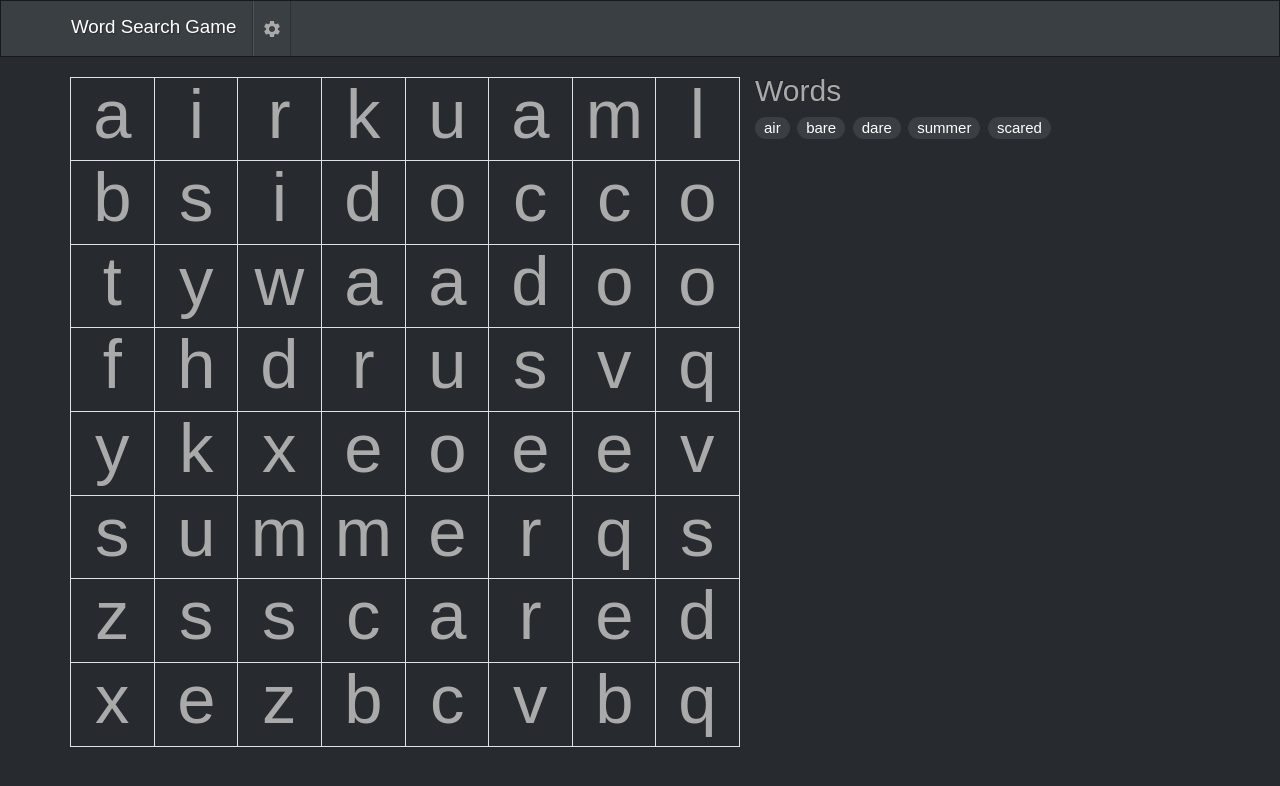
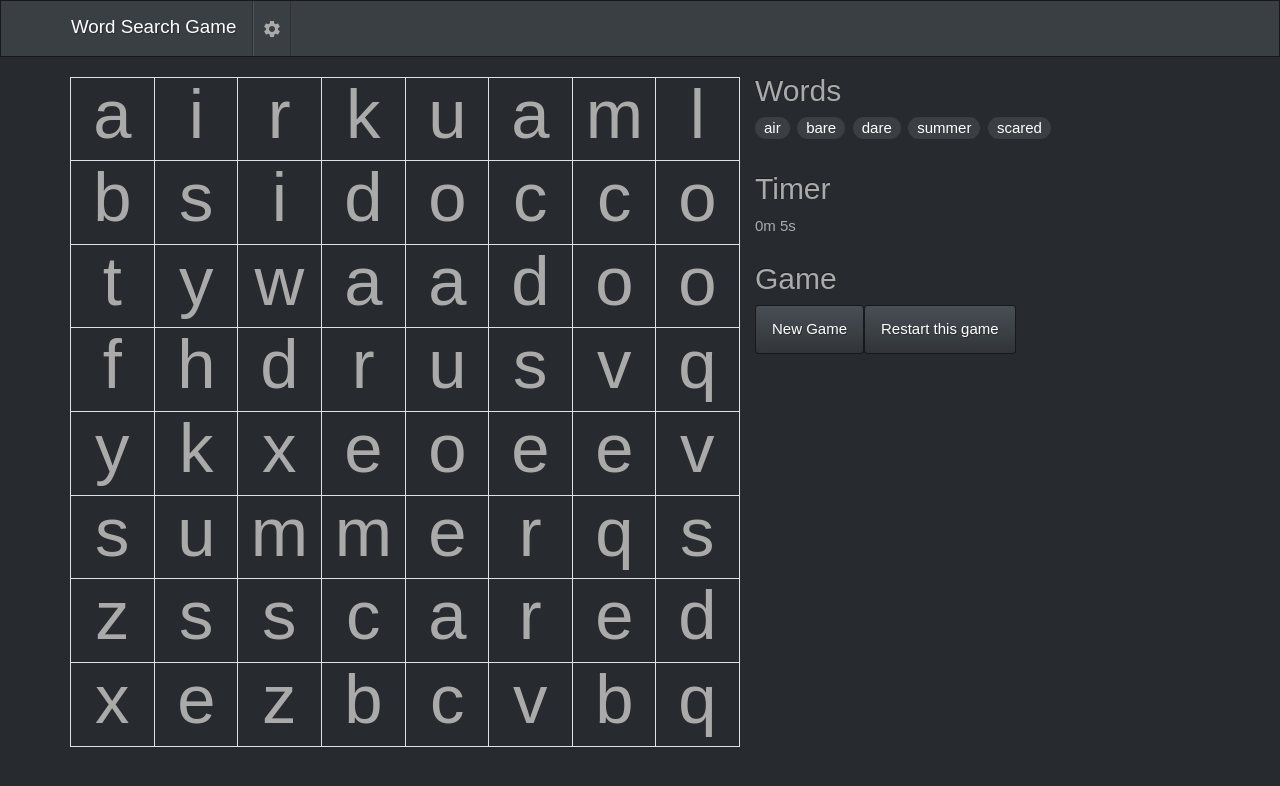
Before and after one commit to njt1982/kids-word-search, a Vue app: page / in a window 1280 px wide. Shown: the top 786 px of the page. Built offline with nearby package versions, Linux system fonts and the light colour scheme; a web font is replaced by a local one.

Commit message:
Adding a timer

```diff
--- a/src/components/Helper.vue
+++ b/src/components/Helper.vue
@@ -53,6 +53,27 @@
               :key="word"
               :class="wordListClasses(word)"
             >{{ word }}</span>
+          </div>
+
+          <h2 class="mt-4">
+            Timer
+          </h2>
+          <span>{{ displayTime }}</span>
+
+          <h2 class="mt-4">
+            Game
+          </h2>
+          <div
+            class="btn btn-primary mb-2"
+            @click="rebuildGrid()"
+          >
+            New Game
+          </div>
+          <div
+            class="btn btn-primary mb-2"
+            @click="clearGameState()"
+          >
+            Restart this game
           </div>
         </div>
       </div>
@@ -186,6 +207,8 @@ export default {
         start: undefined,
         end: undefined,
       },
+      startTime: 0,
+      displayTime: ''
     };
   },
   computed: {
@@ -210,6 +233,9 @@ export default {
   mounted() {
     this.syncConfigFromUrl();
     this.rebuildGrid();
+    setInterval(function() {
+      this.generateDisplayTime()
+    }.bind(this), 1000);
   },
   methods: {
     syncConfigFromUrl() {
@@ -252,6 +278,10 @@ export default {
     saveSettings() {
       this.syncConfigToUrl()
       this.rebuildGrid()
+    },
+    generateDisplayTime() {
+      const duration = (Date.now() - this.startTime) / 1000
+      this.displayTime = `${Math.floor(duration / 60)}m ${Math.floor(duration % 60)}s`
     },
     removeWord(index) {
       this.words.splice(index, 1);
@@ -455,14 +485,19 @@ export default {
       }
       return '';
     },
+    clearGameState() {
+      this.foundWords = []
+      this.foundTiles = []
+      this.guess = []
+      this.wordLines = []
+      this.startTime = Date.now()
+      this.generateDisplayTime()
+    },
     rebuildGrid() {
       // Init letterGrid...
-      this.letterGrid = [...Array(this.sizeInt)].map(() => Array(this.sizeInt));
-      this.usedWords = [];
-      this.foundWords = [];
-      this.foundTiles = [];
-      this.guess = [];
-      this.wordLines = [];
+      this.letterGrid = [...Array(this.sizeInt)].map(() => Array(this.sizeInt))
+      this.usedWords = []
+      this.clearGameState()
 
       // Build letterGrid.
       this.words.forEach((word) => {
```
